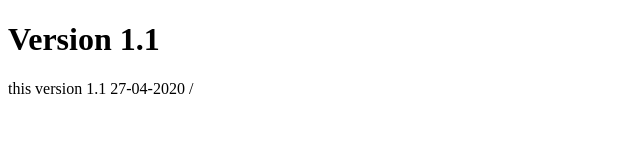
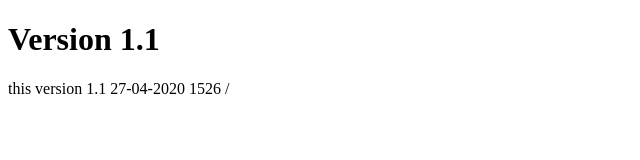
Before and after one commit to ogmsat/fargate-cicd, a plain HTML site: page index.html in a window 1280 px wide. Shown: the full height of the page, 0-640 px from the left. Drawn offline with Linux system fonts and the light colour scheme.

Commit message:
Update index.html

```diff
--- a/index.html
+++ b/index.html
@@ -3,7 +3,7 @@
 <body>
 
 <h1>Version 1.1</h1>
-</h2>this version 1.1 27-04-2020 /</h2>
+</h2>this version 1.1 27-04-2020 1526 /</h2>
 
 </body>
 </html>
```
